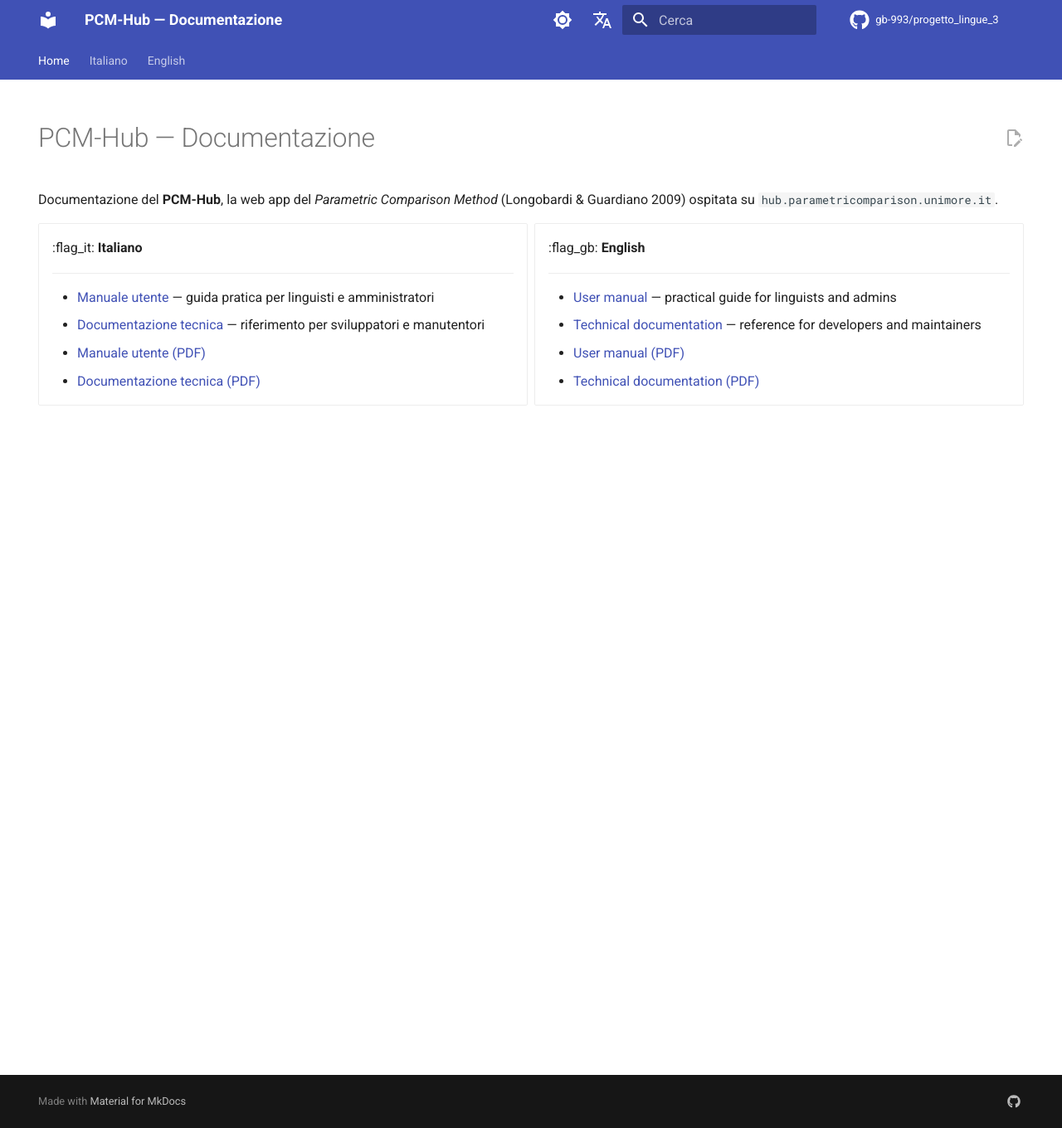
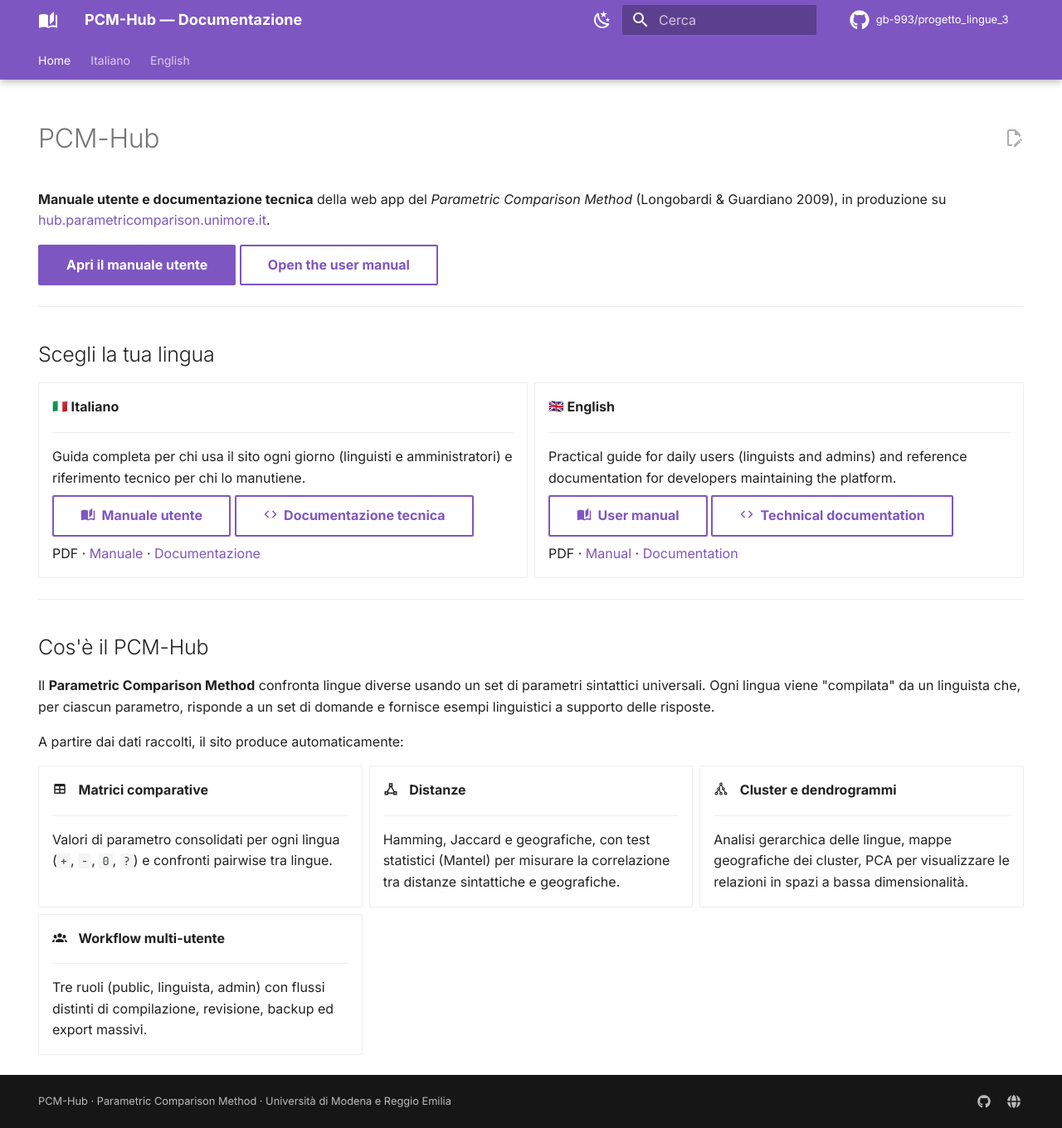
Before and after one commit to gb-993/progetto_lingue_3, an MkDocs documentation site: the page built from docs/index.md, in a window 1280 px wide and 1360 px high. Shown: the whole window at 83% size. Built offline with MkDocs 1.6.1 and Material for MkDocs 9.7.7, drawn with Linux system fonts in a browser that asks for light colours; emoji names are drawn with the system emoji font; comment, search, counter and statistics services are not loaded.

Commit message:
docs: home più curata, palette deep purple, fix rendering bandiere
- abilitato pymdownx.emoji con twemoji integration: ora :flag_it: e
  :flag_gb: vengono resi come SVG invece che lasciati come testo
- index.md ridisegnato: hero con CTA, due card bilingui con bottoni
  Material per manuale/documentazione e link ai PDF, sezione
  "Cos'è il PCM-Hub" con quattro card descrittive (matrici, distanze,
  cluster, ruoli)
- palette spostata da indigo a deep purple per un tono più distintivo
- font Inter / JetBrains Mono per leggibilità
- aggiunte feature di navigazione (tabs.sticky, indexes, path, prune,
  instant.progress) e content (annotate, tooltips)
- estensioni markdown: betterem, caret, keys, mark, smartsymbols, tilde
- footer copyright e link al sito di produzione, rimosso "Made with
  Material" tramite extra.generator: false
- rimosso extra.alternate (era confondente: non è una vera switch i18n)

```diff
--- a/docs/index.md
+++ b/docs/index.md
@@ -4,9 +4,16 @@
   - toc
 ---
 
-# PCM-Hub — Documentazione
+# PCM-Hub
 
-Documentazione del **PCM-Hub**, la web app del *Parametric Comparison Method* (Longobardi & Guardiano 2009) ospitata su `hub.parametricomparison.unimore.it`.
+**Manuale utente e documentazione tecnica** della web app del *Parametric Comparison Method* (Longobardi & Guardiano 2009), in produzione su [hub.parametricomparison.unimore.it](https://hub.parametricomparison.unimore.it).
+
+[Apri il manuale utente](manuale_utente_it.md){ .md-button .md-button--primary }
+[Open the user manual](user_manual_en.md){ .md-button }
+
+---
+
+## Scegli la tua lingua
 
 <div class="grid cards" markdown>
 
@@ -14,18 +21,67 @@
 
     ---
 
-    - [Manuale utente](manuale_utente_it.md) — guida pratica per linguisti e amministratori
-    - [Documentazione tecnica](documentation_it.md) — riferimento per sviluppatori e manutentori
-    - [Manuale utente (PDF)](manuale_utente_it.pdf)
-    - [Documentazione tecnica (PDF)](documentation_it.pdf)
+    Guida completa per chi usa il sito ogni giorno (linguisti e amministratori)
+    e riferimento tecnico per chi lo manutiene.
+
+    [:material-book-open-page-variant: &nbsp;Manuale utente](manuale_utente_it.md){ .md-button }
+    [:material-code-tags: &nbsp;Documentazione tecnica](documentation_it.md){ .md-button }
+
+    PDF · [Manuale](manuale_utente_it.pdf) · [Documentazione](documentation_it.pdf)
 
 -   :flag_gb: __English__
 
     ---
 
-    - [User manual](user_manual_en.md) — practical guide for linguists and admins
-    - [Technical documentation](documentation_en.md) — reference for developers and maintainers
-    - [User manual (PDF)](user_manual_en.pdf)
-    - [Technical documentation (PDF)](documentation_en.pdf)
+    Practical guide for daily users (linguists and admins) and reference
+    documentation for developers maintaining the platform.
+
+    [:material-book-open-page-variant: &nbsp;User manual](user_manual_en.md){ .md-button }
+    [:material-code-tags: &nbsp;Technical documentation](documentation_en.md){ .md-button }
+
+    PDF · [Manual](user_manual_en.pdf) · [Documentation](documentation_en.pdf)
 
 </div>
+
+---
+
+## Cos'è il PCM-Hub
+
+Il **Parametric Comparison Method** confronta lingue diverse usando un set di
+parametri sintattici universali. Ogni lingua viene "compilata" da un linguista
+che, per ciascun parametro, risponde a un set di domande e fornisce esempi
+linguistici a supporto delle risposte.
+
+A partire dai dati raccolti, il sito produce automaticamente:
+
+<div class="grid cards" markdown>
+
+-   :material-table: &nbsp; **Matrici comparative**
+
+    ---
+
+    Valori di parametro consolidati per ogni lingua (`+`, `−`, `0`, `?`) e
+    confronti pairwise tra lingue.
+
+-   :material-vector-triangle: &nbsp; **Distanze**
+
+    ---
+
+    Hamming, Jaccard e geografiche, con test statistici (Mantel) per misurare
+    la correlazione tra distanze sintattiche e geografiche.
+
+-   :material-graph-outline: &nbsp; **Cluster e dendrogrammi**
+
+    ---
+
+    Analisi gerarchica delle lingue, mappe geografiche dei cluster, PCA per
+    visualizzare le relazioni in spazi a bassa dimensionalità.
+
+-   :material-account-group: &nbsp; **Workflow multi-utente**
+
+    ---
+
+    Tre ruoli (public, linguista, admin) con flussi distinti di compilazione,
+    revisione, backup ed export massivi.
+
+</div>
--- a/mkdocs.yml
+++ b/mkdocs.yml
@@ -4,6 +4,7 @@
 repo_url: https://github.com/gb-993/progetto_lingue_3
 repo_name: gb-993/progetto_lingue_3
 edit_uri: edit/main/docs/
+copyright: PCM-Hub · Parametric Comparison Method · Università di Modena e Reggio Emilia
 
 docs_dir: docs
 site_dir: site
@@ -13,34 +14,47 @@
   language: it
   features:
     - navigation.tabs
+    - navigation.tabs.sticky
     - navigation.sections
+    - navigation.path
+    - navigation.indexes
     - navigation.top
     - navigation.instant
+    - navigation.instant.progress
     - navigation.tracking
+    - navigation.prune
     - toc.follow
     - search.suggest
     - search.highlight
+    - search.share
     - content.code.copy
+    - content.code.annotate
     - content.action.edit
+    - content.tooltips
   palette:
     - media: "(prefers-color-scheme: light)"
       scheme: default
-      primary: indigo
-      accent: indigo
+      primary: deep purple
+      accent: deep purple
       toggle:
-        icon: material/brightness-7
+        icon: material/weather-night
         name: Passa al tema scuro
     - media: "(prefers-color-scheme: dark)"
       scheme: slate
-      primary: indigo
-      accent: indigo
+      primary: deep purple
+      accent: purple
       toggle:
-        icon: material/brightness-4
+        icon: material/weather-sunny
         name: Passa al tema chiaro
+  font:
+    text: Inter
+    code: JetBrains Mono
   icon:
+    logo: material/book-open-page-variant
     repo: fontawesome/brands/github
 
 markdown_extensions:
+  - abbr
   - admonition
   - attr_list
   - def_list
@@ -49,16 +63,28 @@
   - tables
   - toc:
       permalink: true
+      permalink_title: Link a questa sezione
+  - pymdownx.betterem
+  - pymdownx.caret
   - pymdownx.details
+  - pymdownx.emoji:
+      emoji_index: !!python/name:material.extensions.emoji.twemoji
+      emoji_generator: !!python/name:material.extensions.emoji.to_svg
   - pymdownx.highlight:
       anchor_linenums: true
+      line_spans: __span
+      pygments_lang_class: true
   - pymdownx.inlinehilite
+  - pymdownx.keys
+  - pymdownx.mark
+  - pymdownx.smartsymbols
   - pymdownx.snippets
   - pymdownx.superfences
   - pymdownx.tabbed:
       alternate_style: true
   - pymdownx.tasklist:
       custom_checkbox: true
+  - pymdownx.tilde
 
 plugins:
   - search:
@@ -76,16 +102,14 @@
       - Technical documentation: documentation_en.md
 
 extra:
-  alternate:
-    - name: Italiano
-      link: /progetto_lingue_3/manuale_utente_it/
-      lang: it
-    - name: English
-      link: /progetto_lingue_3/user_manual_en/
-      lang: en
+  generator: false
   social:
     - icon: fontawesome/brands/github
       link: https://github.com/gb-993/progetto_lingue_3
+      name: Repository su GitHub
+    - icon: fontawesome/solid/globe
+      link: https://hub.parametricomparison.unimore.it
+      name: PCM-Hub (sito di produzione)
 
-# Tolleranza sui link rotti (alcuni link interni puntano a path repo-relative dei PDF)
+# Tolleranza sui link rotti (i manuali puntano spesso a file di codice nel repo)
 strict: false
```
